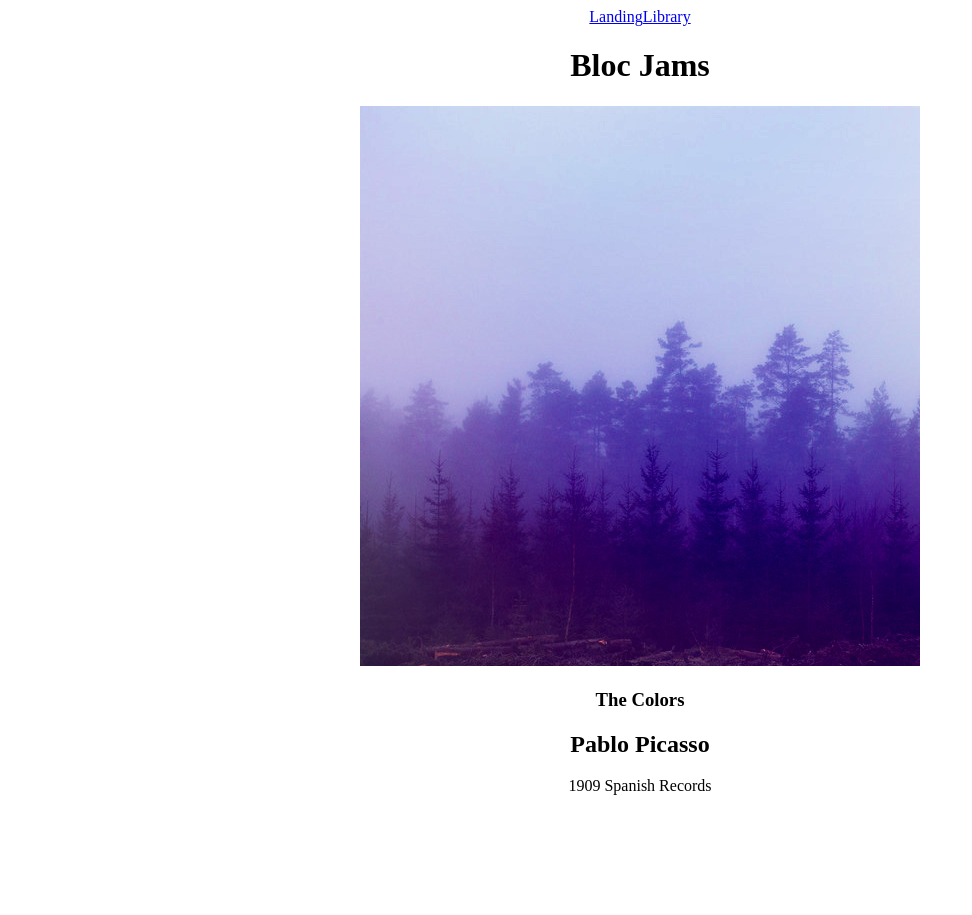
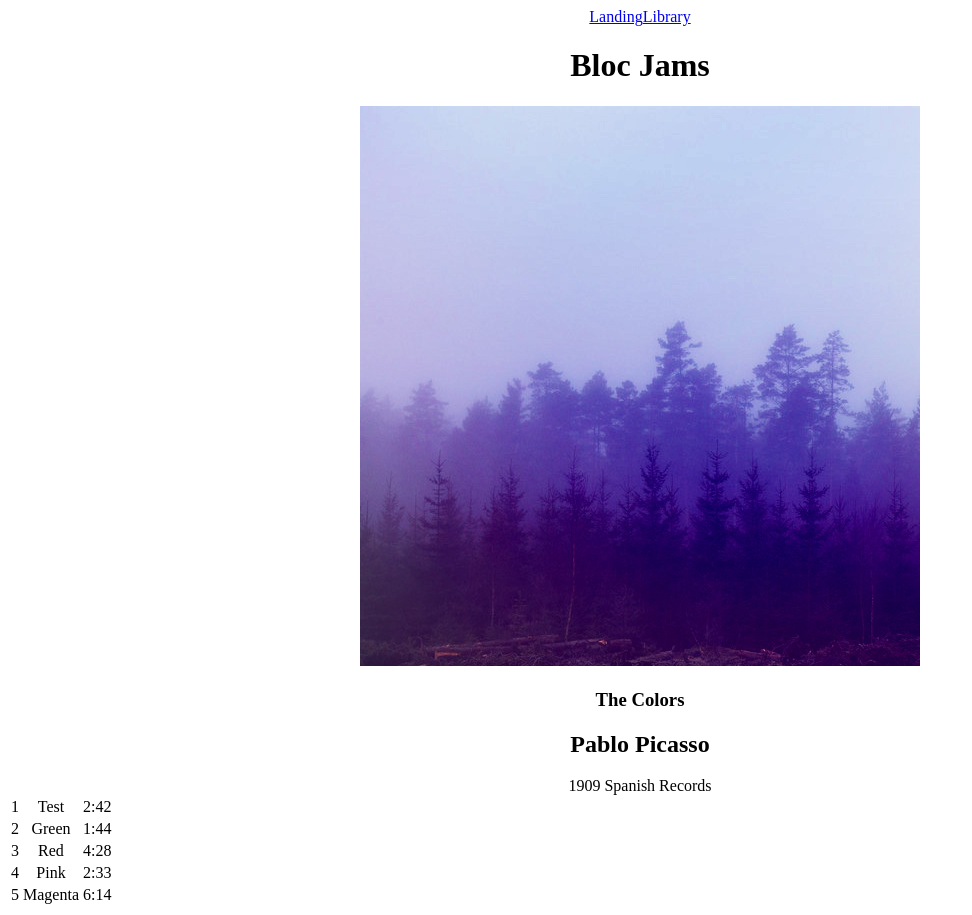
Before and after one commit to NaNathan13/bloc-jams-react, a React (Create React App) app: page /album/the-colors in a window 1280 px wide. Shown: the whole page, without its empty margins (0-972 px from the left). Before the commit the page ends 803 px from the top, so only its background shows below. Built offline with nearby package versions, Linux system fonts and the light colour scheme.

Commit message:
completed components album assignment

```diff
--- a/src/components/Album.js
+++ b/src/components/Album.js
@@ -16,6 +16,19 @@ class Album extends Component {
 
   }
 
+  formatTime(toFormat) {
+    const minutes = Math.floor(toFormat / 60);
+    const seconds = Math.round(toFormat % 60);
+    if (seconds < 10 ) {
+      return minutes + ':0' + seconds;
+    } else if (isNaN(toFormat)) {
+      return '-:--';
+    } else {
+      return minutes + ':' + seconds;
+    }
+  }
+
+
     render() {
       return (
         <section className="album">
@@ -32,7 +45,16 @@ class Album extends Component {
            <col id="song-title-colum"/>
            <col id="song-duration-colum"/>
            <tbody>
+           {
+							this.state.album.songs.map( (song, index) =>
 
+								<tr className="song" key={index} >
+                  <td>{song, index +1}</td>
+									<td>{song.title}</td>
+									<td>{this.formatTime(song.duration)}</td>
+								</tr>
+							)
+						}
            </tbody>
          </table>
         </section>
--- a/src/data/albums.js
+++ b/src/data/albums.js
@@ -5,7 +5,7 @@ export default [{
     albumCover: '/assets/images/album_covers/01.jpg',
     slug: 'the-colors',
     songs: [
-        { title: 'Blue', duration: '161.71', audioSrc: '/assets/music/blue.mp3' },
+        { title: 'Test', duration: '161.71', audioSrc: '/assets/music/blue.mp3' },
         { title: 'Green', duration: '103.96', audioSrc: '/assets/music/green.mp3' },
         { title: 'Red', duration: '268.45', audioSrc: '/assets/music/red.mp3' },
         { title: 'Pink', duration: '153.14', audioSrc: '/assets/music/pink.mp3' },
@@ -18,7 +18,7 @@ export default [{
       albumCover: '/assets/images/album_covers/02.jpg',
       slug: 'the-telephone',
       songs: [
-        { title: 'Blue', duration: '161.71', audioSrc: '/assets/music/blue.mp3' },
+        { title: 'Test', duration: '161.71', audioSrc: '/assets/music/blue.mp3' },
         { title: 'Green', duration: '103.96', audioSrc: '/assets/music/green.mp3' },
         { title: 'Red', duration: '268.45', audioSrc: '/assets/music/red.mp3' },
         { title: 'Pink', duration: '153.14', audioSrc: '/assets/music/pink.mp3' },
```
